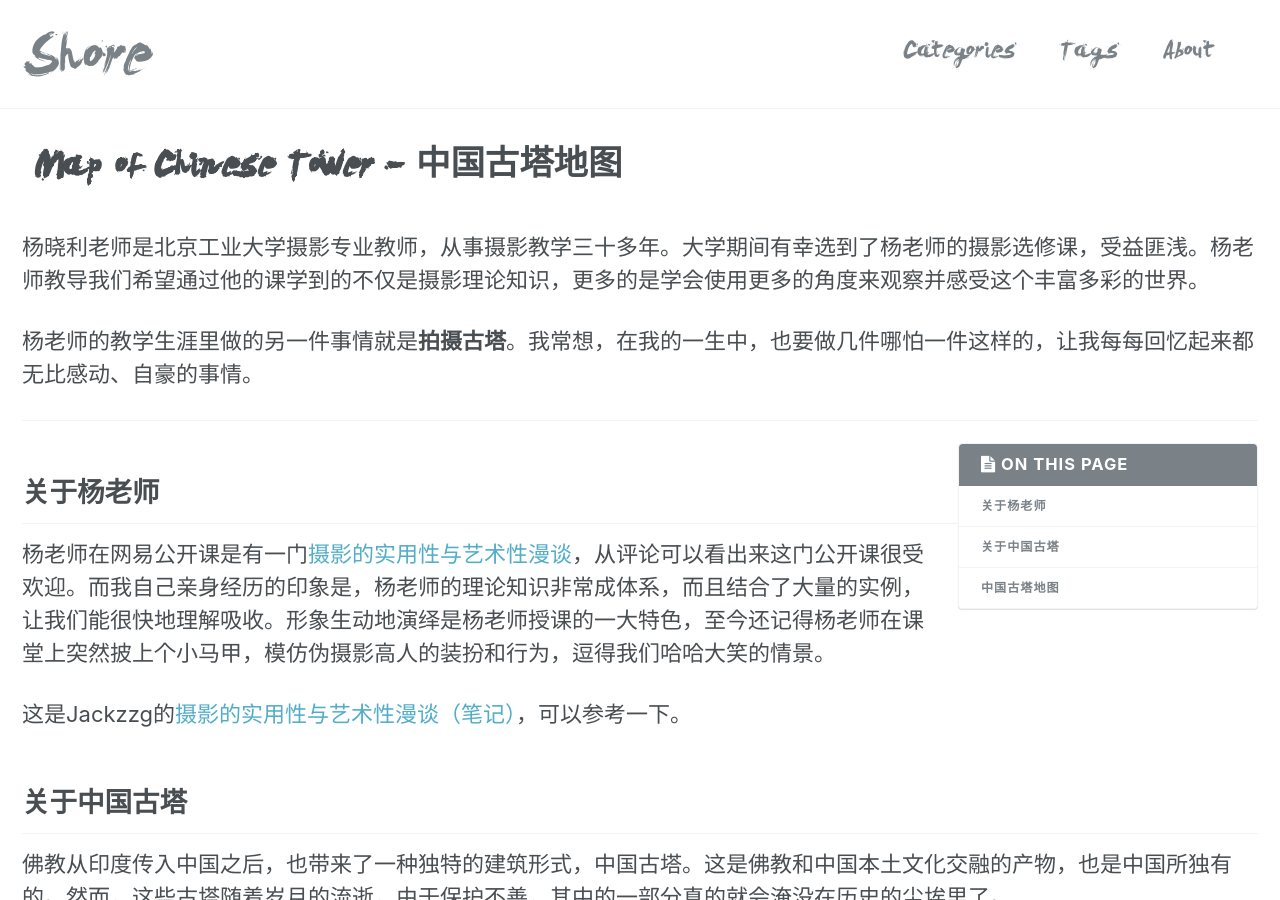
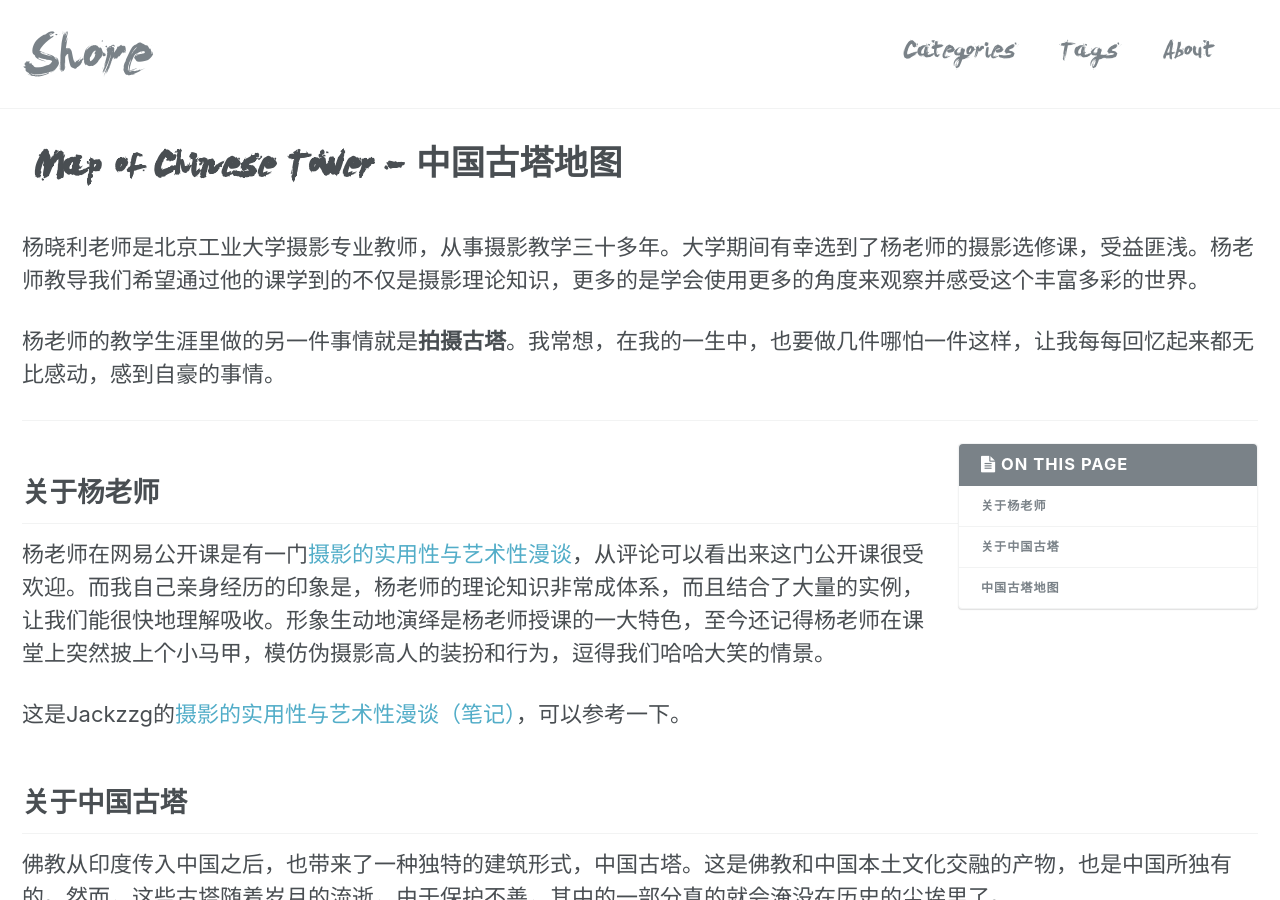
Before and after one commit to silverHugh/silverhugh.github.io, a Jekyll site: the page built from _project/tower-map/tower-map.md, in a window 1280 px wide and 900 px high. Built offline with Jekyll 4.4.1, drawn with Linux system fonts in a browser that asks for light colours.

Commit message:
update tower map

```diff
--- a/_project/tower-map/tower-map.md
+++ b/_project/tower-map/tower-map.md
@@ -11,7 +11,7 @@ layout: pure
 
 杨晓利老师是北京工业大学摄影专业教师，从事摄影教学三十多年。大学期间有幸选到了杨老师的摄影选修课，受益匪浅。杨老师教导我们希望通过他的课学到的不仅是摄影理论知识，更多的是学会使用更多的角度来观察并感受这个丰富多彩的世界。
 
-杨老师的教学生涯里做的另一件事情就是**拍摄古塔**。我常想，在我的一生中，也要做几件哪怕一件这样的，让我每每回忆起来都无比感动、自豪的事情。
+杨老师的教学生涯里做的另一件事情就是**拍摄古塔**。我常想，在我的一生中，也要做几件哪怕一件这样，让我每每回忆起来都无比感动，感到自豪的事情。
 
 <!--shoreline-->
 ---
```
